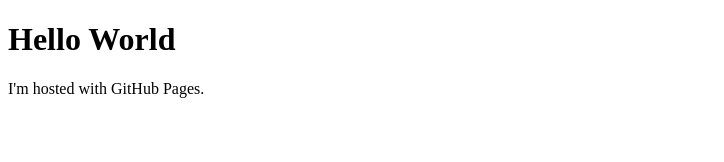
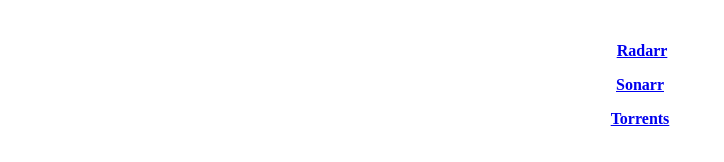
Before and after one commit to ManuuelC/manuuelc.github.io, a plain HTML site: page index.html in a window 1280 px wide. Shown: the whole page, without its empty margins (0-724 px from the left). Drawn offline with Linux system fonts and the light colour scheme.

Commit message:
Update index.html

```diff
--- a/index.html
+++ b/index.html
@@ -1,7 +1,4 @@
-<!DOCTYPE html>
-<html>
-<body>
-<h1>Hello World</h1>
-<p>I'm hosted with GitHub Pages.</p>
-</body>
-</html>
+<p>&nbsp;</p>
+<p style="text-align: center;"><strong>&nbsp;<a href="casaraspb.duckdns.org:7878">Radarr</a></strong></p>
+<p style="text-align: center;"><a href="casaraspb.duckdns.org:8989"><strong>Sonarr</strong></a></p>
+<p style="text-align: center;"><a href="casaraspb.duckdns.org:9091"><strong>Torrents</strong></a></p>
```
